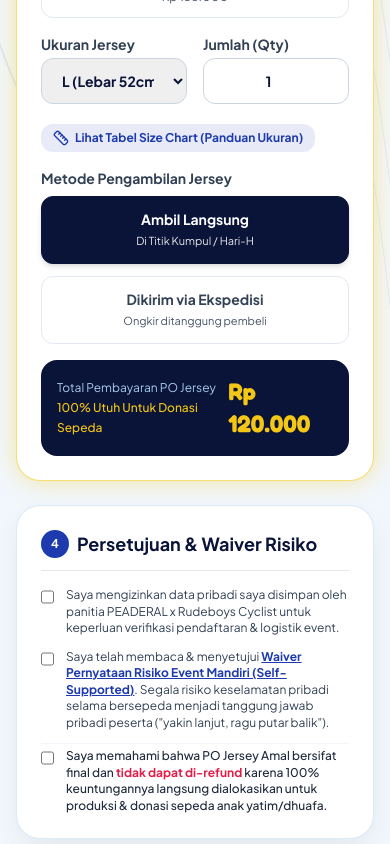
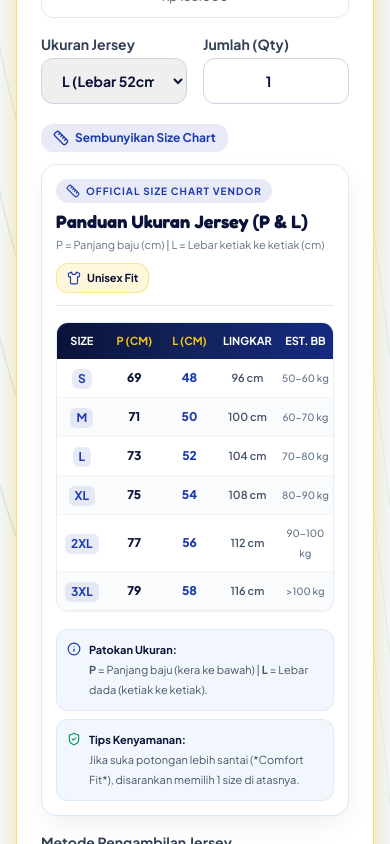
Before and after one commit to ilhamanggriawan21-beep/tour-de-gunung-batu, a Next.js app: page /daftar in a window 390 px wide. Shown: the part 2020-2864 px from the top of the page. Built offline with nearby package versions, Linux system fonts and the light colour scheme; no server answers; the database is empty.

Commit message:
feat(mobile): open SizeChart by default and make table ultra-compact with zero horizontal scroll on mobile

```diff
--- a/app/daftar/page.tsx
+++ b/app/daftar/page.tsx
@@ -23,7 +23,7 @@ function DaftarFormContent() {
   const [error, setError] = useState('');
   const [isPoClosed, setIsPoClosed] = useState(false);
   const [isRegClosed, setIsRegClosed] = useState(false);
-  const [showSizeChart, setShowSizeChart] = useState(false);
+  const [showSizeChart, setShowSizeChart] = useState(true);
 
   // Form State
   const [formData, setFormData] = useState({
--- a/app/susulan-po/page.tsx
+++ b/app/susulan-po/page.tsx
@@ -14,7 +14,7 @@ export default function SusulanPOPage() {
   const [loading, setLoading] = useState(false);
   const [error, setError] = useState('');
   const [foundData, setFoundData] = useState<any>(null);
-  const [showSizeChart, setShowSizeChart] = useState(false);
+  const [showSizeChart, setShowSizeChart] = useState(true);
 
   // Jersey Spec State
   const [jerseySpec, setJerseySpec] = useState({
--- a/components/SizeChart.tsx
+++ b/components/SizeChart.tsx
@@ -11,47 +11,47 @@ export default function SizeChart({ compact = false }: SizeChartProps) {
   // Exact size chart data from official vendor image:
   // S: P 69, L 48 | M: P 71, L 50 | L: P 73, L 52 | XL: P 75, L 54 | 2XL: P 77, L 56 | 3XL: P 79, L 58
   const SIZES = [
-    { size: 'S', panjang: '69 cm', lebar: '48 cm', lingkarDada: '96 cm', bbRec: '50 - 60 kg' },
-    { size: 'M', panjang: '71 cm', lebar: '50 cm', lingkarDada: '100 cm', bbRec: '60 - 70 kg' },
-    { size: 'L', panjang: '73 cm', lebar: '52 cm', lingkarDada: '104 cm', bbRec: '70 - 80 kg' },
-    { size: 'XL', panjang: '75 cm', lebar: '54 cm', lingkarDada: '108 cm', bbRec: '80 - 90 kg' },
-    { size: '2XL', panjang: '77 cm', lebar: '56 cm', lingkarDada: '112 cm', bbRec: '90 - 100 kg' },
-    { size: '3XL', panjang: '79 cm', lebar: '58 cm', lingkarDada: '116 cm', bbRec: '> 100 kg' },
+    { size: 'S', panjang: '69', lebar: '48', lingkarDada: '96 cm', bbRec: '50-60 kg' },
+    { size: 'M', panjang: '71', lebar: '50', lingkarDada: '100 cm', bbRec: '60-70 kg' },
+    { size: 'L', panjang: '73', lebar: '52', lingkarDada: '104 cm', bbRec: '70-80 kg' },
+    { size: 'XL', panjang: '75', lebar: '54', lingkarDada: '108 cm', bbRec: '80-90 kg' },
+    { size: '2XL', panjang: '77', lebar: '56', lingkarDada: '112 cm', bbRec: '90-100 kg' },
+    { size: '3XL', panjang: '79', lebar: '58', lingkarDada: '116 cm', bbRec: '>100 kg' },
   ];
 
   return (
-    <div className="bg-white rounded-3xl p-5 sm:p-7 border border-brand-sky/40 shadow-card space-y-5">
+    <div className="bg-white rounded-2xl sm:rounded-3xl p-3.5 sm:p-6 border border-brand-sky/40 shadow-card space-y-4">
       {/* Header Bar */}
-      <div className="flex flex-col sm:flex-row sm:items-center justify-between gap-2 border-b border-slate-200 pb-4">
+      <div className="flex flex-col sm:flex-row sm:items-center justify-between gap-2 border-b border-slate-200 pb-3">
         <div>
-          <div className="inline-flex items-center space-x-2 text-brand-royal font-bold text-[10px] sm:text-xs uppercase tracking-widest bg-brand-royal/10 px-3 py-1 rounded-full mb-1.5">
+          <div className="inline-flex items-center space-x-1.5 text-brand-royal font-bold text-[10px] sm:text-xs uppercase tracking-widest bg-brand-royal/10 px-2.5 py-0.5 rounded-full mb-1">
             <Ruler className="w-3.5 h-3.5 text-brand-royal" />
-            <span>Official Vendor Specs</span>
+            <span>Official Size Chart Vendor</span>
           </div>
-          <h3 className="text-xl sm:text-2xl font-extrabold text-brand-navy font-display">
-            SIZE CHART OFFICIAL JERSEY
+          <h3 className="text-lg sm:text-2xl font-extrabold text-brand-navy font-display">
+            Panduan Ukuran Jersey (P &amp; L)
           </h3>
-          <p className="text-xs sm:text-sm text-slate-500">
-            Panduan ukuran resmi (Panjang &amp; Lebar dalam cm).
+          <p className="text-[11px] sm:text-xs text-slate-500">
+            P = Panjang baju (cm) | L = Lebar ketiak ke ketiak (cm)
           </p>
         </div>
 
-        <div className="flex items-center space-x-2 bg-brand-yellow/15 border border-brand-yellow/40 text-brand-navy px-3 py-1.5 rounded-xl text-xs font-bold w-fit">
-          <Shirt className="w-4 h-4 text-brand-royal" />
-          <span>Unisex Fit (Short &amp; Long Sleeve)</span>
+        <div className="flex items-center space-x-1.5 bg-brand-yellow/15 border border-brand-yellow/40 text-brand-navy px-2.5 py-1 rounded-xl text-[11px] sm:text-xs font-bold w-fit">
+          <Shirt className="w-3.5 h-3.5 text-brand-royal" />
+          <span>Unisex Fit</span>
         </div>
       </div>
 
-      {/* Table Container */}
-      <div className="overflow-x-auto rounded-2xl border border-brand-sky/30 shadow-sm bg-white">
-        <table className="w-full text-left text-xs sm:text-sm border-collapse">
+      {/* Table Container (Ultra Compact - No Horizontal Scroll on Mobile) */}
+      <div className="rounded-xl sm:rounded-2xl border border-brand-sky/30 shadow-sm bg-white overflow-hidden">
+        <table className="w-full text-center border-collapse table-fixed">
           <thead>
-            <tr className="bg-gradient-to-r from-brand-navy via-brand-navyLight to-brand-royalDark text-white font-bold text-xs uppercase">
-              <th className="py-3 px-4 rounded-tl-xl text-center w-20">SIZE</th>
-              <th className="py-3 px-4 text-brand-yellow text-center">P (Panjang)</th>
-              <th className="py-3 px-4 text-brand-yellow text-center">L (Lebar)</th>
-              <th className="py-3 px-4 text-center">Lingkar Dada</th>
-              <th className="py-3 px-4 rounded-tr-xl text-center">Est. Berat Badan</th>
+            <tr className="bg-gradient-to-r from-brand-navy via-brand-navyLight to-brand-royalDark text-white font-bold text-[11px] sm:text-xs uppercase">
+              <th className="py-2 sm:py-3 px-1 w-[18%]">SIZE</th>
+              <th className="py-2 sm:py-3 px-1 text-brand-yellow w-[20%]">P (cm)</th>
+              <th className="py-2 sm:py-3 px-1 text-brand-yellow w-[20%]">L (cm)</th>
+              <th className="py-2 sm:py-3 px-1 w-[22%]">Lingkar</th>
+              <th className="py-2 sm:py-3 px-1 w-[20%]">Est. BB</th>
             </tr>
           </thead>
           <tbody className="divide-y divide-slate-100 font-medium text-slate-700">
@@ -59,24 +59,24 @@ export default function SizeChart({ compact = false }: SizeChartProps) {
               <tr
                 key={row.size}
                 className={`hover:bg-brand-iceBg transition-colors text-center ${
-                  idx % 2 === 1 ? 'bg-slate-50/60' : 'bg-white'
+                  idx % 2 === 1 ? 'bg-slate-50/70' : 'bg-white'
                 }`}
               >
-                <td className="py-3 px-4 font-black text-brand-navy text-sm sm:text-base">
-                  <span className="inline-block px-2.5 py-0.5 rounded-lg bg-brand-royal/10 text-brand-royal font-bold">
+                <td className="py-2 sm:py-2.5 px-0.5">
+                  <span className="inline-block px-1.5 sm:px-2 py-0.5 rounded-md bg-brand-royal/10 text-brand-royal font-bold text-xs sm:text-sm">
                     {row.size}
                   </span>
                 </td>
-                <td className="py-3 px-4 font-extrabold text-brand-navy text-sm sm:text-base">
+                <td className="py-2 sm:py-2.5 px-0.5 font-extrabold text-brand-navy text-xs sm:text-sm">
                   {row.panjang}
                 </td>
-                <td className="py-3 px-4 font-extrabold text-brand-royal text-sm sm:text-base">
+                <td className="py-2 sm:py-2.5 px-0.5 font-extrabold text-brand-royal text-xs sm:text-sm">
                   {row.lebar}
                 </td>
-                <td className="py-3 px-4 text-slate-600 font-semibold">
-                  ±{row.lingkarDada}
+                <td className="py-2 sm:py-2.5 px-0.5 text-slate-600 font-semibold text-[11px] sm:text-xs">
+                  {row.lingkarDada}
                 </td>
-                <td className="py-3 px-4 text-slate-500 font-medium">
+                <td className="py-2 sm:py-2.5 px-0.5 text-slate-500 font-medium text-[10px] sm:text-xs">
                   {row.bbRec}
                 </td>
               </tr>
@@ -85,21 +85,21 @@ export default function SizeChart({ compact = false }: SizeChartProps) {
         </table>
       </div>
 
-      {/* Guide Notes (From Image Caption) */}
-      <div className="grid grid-cols-1 sm:grid-cols-2 gap-3 text-xs text-slate-600 pt-1">
-        <div className="p-3.5 bg-brand-iceBg rounded-2xl border border-brand-sky/30 flex items-start space-x-2.5">
-          <Info className="w-4 h-4 text-brand-royal flex-shrink-0 mt-0.5" />
+      {/* Guide Notes */}
+      <div className="grid grid-cols-1 sm:grid-cols-2 gap-2 text-[11px] sm:text-xs text-slate-600 pt-0.5">
+        <div className="p-2.5 bg-brand-iceBg rounded-xl border border-brand-sky/30 flex items-start space-x-2">
+          <Info className="w-3.5 h-3.5 text-brand-royal flex-shrink-0 mt-0.5" />
           <div>
-            <strong className="text-brand-navy block font-bold mb-0.5">Keterangan Pengukuran:</strong>
-            <span><strong>P</strong> = Panjang baju (cm) | <strong>L</strong> = Lebar baju ketiak ke ketiak (cm). Lingkar dada = Lebar &times; 2.</span>
+            <strong className="text-brand-navy block font-bold">Patokan Ukuran:</strong>
+            <span><strong>P</strong> = Panjang baju (kera ke bawah) | <strong>L</strong> = Lebar dada (ketiak ke ketiak).</span>
           </div>
         </div>
 
-        <div className="p-3.5 bg-brand-iceBg rounded-2xl border border-brand-sky/30 flex items-start space-x-2.5">
-          <ShieldCheck className="w-4 h-4 text-emerald-600 flex-shrink-0 mt-0.5" />
+        <div className="p-2.5 bg-brand-iceBg rounded-xl border border-brand-sky/30 flex items-start space-x-2">
+          <ShieldCheck className="w-3.5 h-3.5 text-emerald-600 flex-shrink-0 mt-0.5" />
           <div>
-            <strong className="text-brand-navy block font-bold mb-0.5">Tips Memilih Ukuran:</strong>
-            <span>Jika Anda ragu antara 2 ukuran atau menyukai kenyamanan (*Comfort Fit*), disarankan memilih 1 ukuran lebih besar.</span>
+            <strong className="text-brand-navy block font-bold">Tips Kenyamanan:</strong>
+            <span>Jika suka potongan lebih santai (*Comfort Fit*), disarankan memilih 1 size di atasnya.</span>
           </div>
         </div>
       </div>
```
